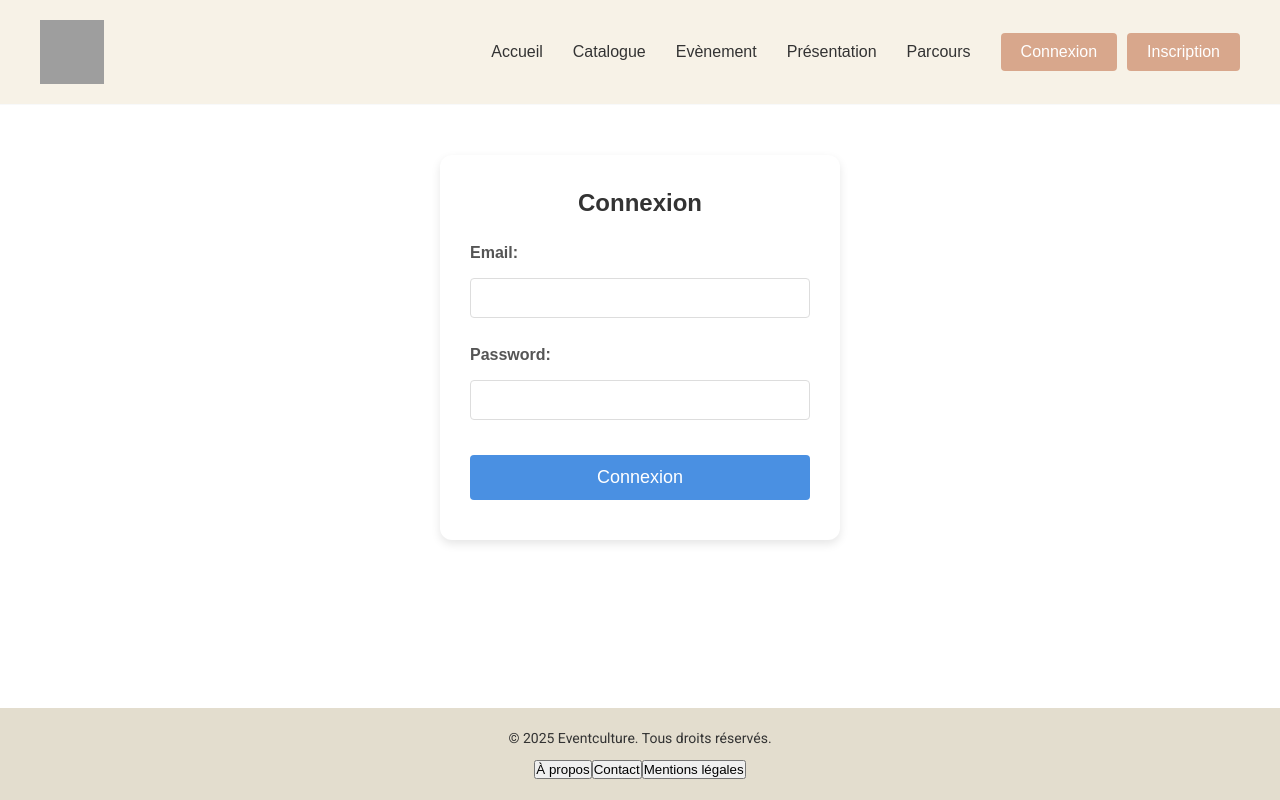
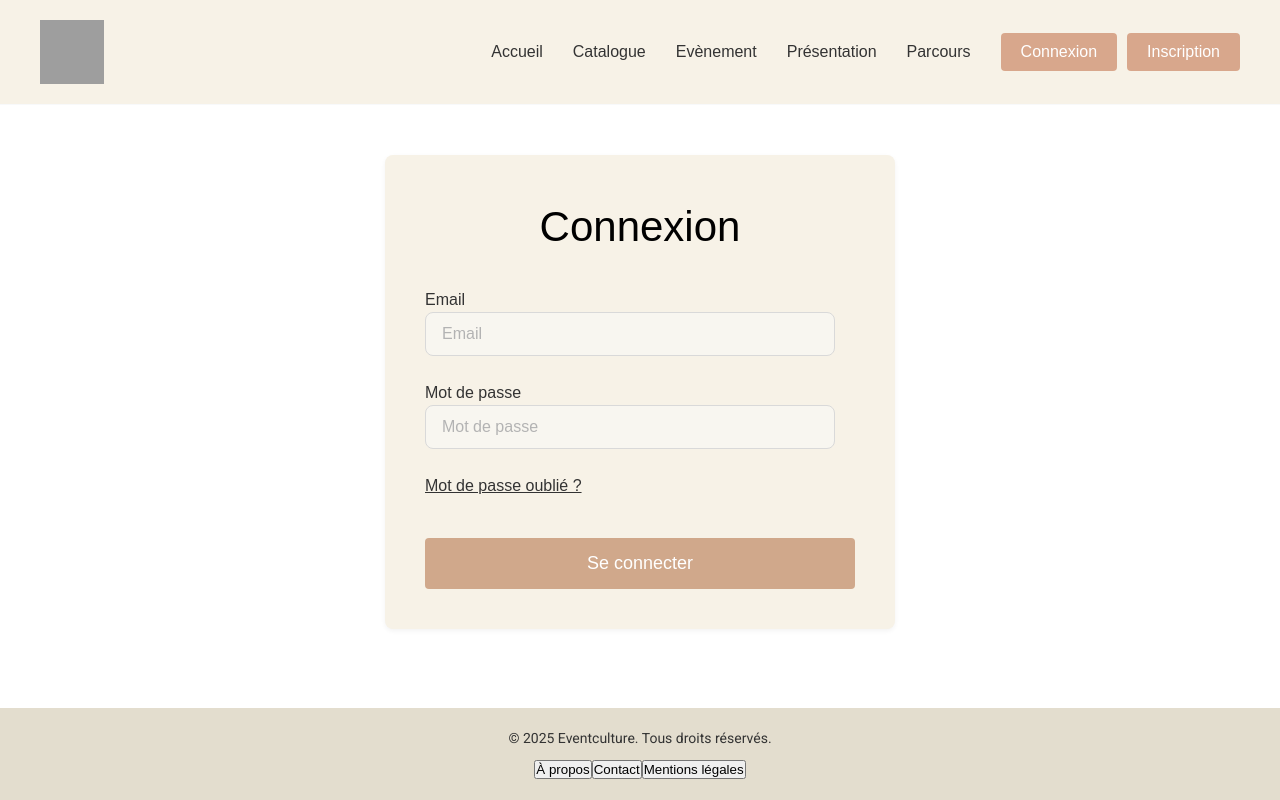
Before and after one commit to riwadR/EventCulture, a React (Create React App) app in the folder frontend/: page / in a window 1280 px wide. Both pictures are taken after a click on the button "Connexion". Built offline with nearby package versions, Linux system fonts and the light colour scheme; no server answers; grey boxes are pictures that could not be loaded.

Commit message:
Fix login / routes private / login css / token

```diff
--- a/frontend/src/config/routes.ts
+++ b/frontend/src/config/routes.ts
@@ -27,7 +27,5 @@ export const PUBLIC_ROUTES: RoutePath[] = [
 
 export const PRIVATE_ROUTES: RoutePath[] = [
   ROUTES.PROFILE,
-  ROUTES.EVENTS,
-  ROUTES.EVENT_DETAILS,
   ROUTES.CATALOGUES,
 ];
--- a/frontend/src/pages/User/login/Login.scss
+++ b/frontend/src/pages/User/login/Login.scss
@@ -1,65 +1,95 @@
 /* Styles pour le formulaire de connexion */
 .login-container {
     width: 100%;
-    max-width: 400px;
+    max-width: 510px;
     margin: 50px auto;
-    padding: 30px;
-    background: #fff;
-    border-radius: 12px;
-    box-shadow: 0 4px 10px rgba(0, 0, 0, 0.1);
-    text-align: center;
-    font-family: Arial, sans-serif;
-}
+    padding: 0;
+    font-family: sans-serif;
 
-h2 {
-    margin-bottom: 20px;
-    font-size: 24px;
-    color: #333;
-}
+    > h2 {
+        font-size: 24px;
+        color: #000;
+        font-weight: normal;
+        margin-bottom: 20px;
+    }
 
-.form-group {
-    margin-bottom: 15px;
-    text-align: left;
-}
+    input {
+        width: calc(100% - 20px);
+        padding: 12px 16px;
+        border: none;
+        border: 1px solid #D9D9D9;
+        border-radius: 8px;
+        font-size: 16px;
+        background-color: #F8F6F0;
+        outline: none;
 
-label {
-    display: block;
-    font-weight: 600;
-    margin-bottom: 5px;
-    color: #555;
-}
+        &::placeholder {
+            color: #B3B3B3;
+        }
+    }
 
-.login-container input {
-    width: 100%;
-    padding: 10px;
-    border: 1px solid #ccc;
-    border-radius: 6px;
-    font-size: 16px;
-    transition: border 0.3s ease;
-    margin: 5px 0;
-}
+    button {
+        width: 100%;
+        padding: 15px;
+        background: #d0a88b;
+        color: #fff;
+        border: none;
+        border-radius: 4px;
+        font-size: 18px;
+        cursor: pointer;
+        transition: background 0.3s ease;
+        margin-top: 20px;
 
-.login-container input:focus {
-    border-color: #007bff;
-    outline: none;
-    box-shadow: 0 0 5px rgba(0, 123, 255, 0.3);
-}
+        &:hover {
+            background: #c49a7c;
+        }
+    }
 
-.login-container button {
-    width: 100%;
-    padding: 12px;
-    background: #007bff;
-    color: #fff;
-    border: none;
-    border-radius: 6px;
-    font-size: 16px;
-    cursor: pointer;
-    transition: background 0.3s ease;
-    margin: 10px 0;
-}
+    form {
+        background-color: var(--color-primary);
+        border-radius: 8px;
+        padding: 40px;
+        box-shadow: 0 2px 5px rgba(0, 0, 0, 0.05);
 
-.login-container button:hover {
-    background: #0056b3;
+        h2 {
+            font-size: 42px;
+            text-align: center;
+            margin: 0 0 30px 0;
+            color: #000;
+            font-weight: normal;
+        }
+
+        .alert {
+            padding: 10px;
+            margin-bottom: 15px;
+            border-radius: 4px;
+
+            &.alert-info {
+                background-color: #d9edf7;
+                border: 1px solid #bce8f1;
+                color: #31708f;
+            }
+        }
+
+        .form-group {
+            margin-bottom: 25px;
+            text-align: left;
+
+            label {
+                font-size: 16px;
+                font-weight: 400;
+            }
+        }
+
+        a {
+            color: #333;
+            text-decoration: underline;
+            display: block;
+            text-align: left;
+            margin-top: 5px;
+            margin-bottom: 20px;
+        }
+    }
 }
 
 @media (max-width: 480px) {
@@ -67,15 +97,3 @@ label {
         width: 90%;
     }
 }
-
-.alert {
-    padding: 10px;
-    margin-bottom: 15px;
-    border-radius: 4px;
-}
-
-.alert-info {
-    background-color: #d9edf7;
-    border: 1px solid #bce8f1;
-    color: #31708f;
-}
--- a/frontend/src/pages/User/login/Login.tsx
+++ b/frontend/src/pages/User/login/Login.tsx
@@ -1,5 +1,5 @@
 import React, { useState } from "react";
-import { useNavigate, useLocation } from "react-router-dom";
+import { useNavigate, useLocation, Link } from "react-router-dom";
 import { useAuth } from "../../../contexts/AuthContext"; // Ajustez le chemin selon votre structure
 import "./Login.scss";
 
@@ -52,37 +52,42 @@ const Login: React.FC = () => {
 
     return (
         <div className="login-container">
+            <form onSubmit={handleSubmit}>
                 <h2>Connexion</h2>
 
-            {/* Afficher le message de redirection s'il existe */}
                 {message && (
                     <div className="alert alert-info">
                         {message}
                     </div>
                 )}
 
-            <form onSubmit={handleSubmit}>
                 <div className="form-group">
-                    <label htmlFor="email">Email:</label>
+                    <label htmlFor="email">Email</label>
                     <input
                         type="email"
                         id="email"
                         value={email}
                         onChange={(e) => setEmail(e.target.value)}
+                        placeholder="Email"
                         required
                     />
                 </div>
+
                 <div className="form-group">
-                    <label htmlFor="password">Password:</label>
+                    <label htmlFor="password">Mot de passe</label>
                     <input
                         type="password"
                         id="password"
                         value={password}
                         onChange={(e) => setPassword(e.target.value)}
+                        placeholder="Mot de passe"
                         required
                     />
                 </div>
-                <button type="submit">Connexion</button>
+
+                <Link to="/forgot-password">Mot de passe oublié ?</Link>
+
+                <button type="submit">Se connecter</button>
             </form>
         </div>
     );
--- a/frontend/src/pages/User/register/Register.scss
+++ b/frontend/src/pages/User/register/Register.scss
@@ -7,52 +7,71 @@
     border-radius: 8px;
     box-shadow: 0 4px 6px rgba(0, 0, 0, 0.1);
     box-sizing: border-box; /* Ajout important pour gérer le sizing */
-}
 
-.register-page h2 {
+    h2 {
         text-align: center;
         color: #333;
         margin-bottom: 30px;
         font-size: 24px;
     }
 
+    /* Message d'erreur */
+    .error-message {
+        background-color: #f8d7da;
+        color: #721c24;
+        padding: 10px 15px;
+        border-radius: 4px;
+        margin-bottom: 20px;
+        border: 1px solid #f5c6cb;
+    }
+
+    /* Formulaire */
     .form-group {
         margin-bottom: 20px;
-    width: 100%; /* S'assurer que le groupe prend toute la largeur */
+        width: 100%;
+
+        label {
+            font-size: 16px;
+            font-weight: 400;
         }
 
-.form-group label {
-    display: block;
-    margin-bottom: 8px;
-    color: #555;
-    font-weight: 600;
-}
-
-.form-group input,
-.form-group select,
-.form-group textarea {
-    width: 100%; /* Largeur à 100% */
+        input, select, textarea {
+            width: 100%;
             padding: 10px;
             border: 1px solid #ddd;
             border-radius: 4px;
             font-size: 16px;
             transition: border-color 0.3s ease;
-    box-sizing: border-box; /* Inclusion des padding et border dans la largeur */
-}
+            box-sizing: border-box;
 
-.form-group input:focus,
-.form-group select:focus,
-.form-group textarea:focus {
+            &:focus {
                 outline: none;
                 border-color: #4a90e2;
                 box-shadow: 0 0 5px rgba(74, 144, 226, 0.3);
             }
+        }
 
-.form-group textarea {
+        textarea {
             resize: vertical;
             min-height: 100px;
         }
+    }
 
+    /* Erreurs de validation */
+    .field-error-list {
+        color: #d9534f;
+        margin-top: 5px;
+        font-size: 14px;
+        padding-left: 20px;
+    }
+
+    .field-error {
+        color: #d9534f;
+        margin-top: 5px;
+        font-size: 14px;
+    }
+
+    /* Bouton de soumission */
     button[type="submit"] {
         width: 100%;
         padding: 12px;
@@ -63,38 +82,14 @@ button[type="submit"] {
         font-size: 18px;
         cursor: pointer;
         transition: background-color 0.3s ease;
-    box-sizing: border-box; /* Inclusion des padding et border dans la largeur */
-}
+        box-sizing: border-box;
 
-button[type="submit"]:hover {
+        &:hover {
             background-color: #357abd;
-}
-
-.error-message {
-    color: #d9534f;
-    margin-top: 10px;
-    font-size: 14px;
-}
-
-/* Responsive Design */
-@media (max-width: 600px) {
-    .register-page {
-        width: 95%; /* Légèrement réduit pour un meilleur espacement */
-        padding: 15px;
-    }
-
-    .form-group input,
-    .form-group select,
-    .form-group textarea {
-        font-size: 14px;
-    }
-
-    button[type="submit"] {
-        font-size: 16px;
         }
     }
 
-/* Modal Overlay - couvre toute la page avec un fond semi-transparent */
+    /* Modal de succès */
     .modal-overlay {
         position: fixed;
         top: 0;
@@ -106,9 +101,7 @@ button[type="submit"]:hover {
         justify-content: center;
         align-items: center;
         z-index: 1000;
-}
 
-/* Contenu du modal */
         .modal-content {
             background-color: white;
             border-radius: 8px;
@@ -116,43 +109,31 @@ button[type="submit"]:hover {
             max-width: 500px;
             box-shadow: 0 4px 8px rgba(0, 0, 0, 0.2);
             animation: modalFadeIn 0.3s ease-in-out;
-}
 
-/* Animation d'entrée pour le modal */
-@keyframes modalFadeIn {
-    from { opacity: 0; transform: translateY(-20px); }
-    to { opacity: 1; transform: translateY(0); }
-}
-
-/* En-tête du modal */
             .modal-header {
                 padding: 15px 20px;
                 border-bottom: 1px solid #eee;
                 background-color: #f8f9fa;
                 border-top-left-radius: 8px;
                 border-top-right-radius: 8px;
-}
 
-.modal-header h3 {
+                h3 {
                     margin: 0;
                     color: #28a745;
                     font-size: 1.25rem;
                 }
+            }
 
-/* Corps du modal */
             .modal-body {
                 padding: 20px;
                 line-height: 1.5;
             }
 
-/* Pied du modal */
             .modal-footer {
                 padding: 15px 20px;
                 border-top: 1px solid #eee;
                 text-align: right;
-}
 
-/* Bouton du modal */
                 .modal-button {
                     background-color: #28a745;
                     color: white;
@@ -162,18 +143,35 @@ button[type="submit"]:hover {
                     cursor: pointer;
                     font-size: 1rem;
                     transition: background-color 0.2s;
+
+                    &:hover {
+                        background-color: #218838;
+                    }
+                }
+            }
+        }
     }
 
-.modal-button:hover {
-    background-color: #218838;
+    @keyframes modalFadeIn {
+        from { opacity: 0; transform: translateY(-20px); }
+        to { opacity: 1; transform: translateY(0); }
+    }
 }
 
-/* Message d'erreur */
-.error-message {
-    background-color: #f8d7da;
-    color: #721c24;
-    padding: 10px 15px;
-    border-radius: 4px;
-    margin-bottom: 20px;
-    border: 1px solid #f5c6cb;
+/* Responsive Design */
+@media (max-width: 600px) {
+    .register-page {
+        width: 95%;
+        padding: 15px;
+
+        .form-group {
+            input, select, textarea {
+                font-size: 14px;
             }
+        }
+
+        button[type="submit"] {
+            font-size: 16px;
+        }
+    }
+}
```
Also changed, not shown: 1 other file (tests, documents, lock files or other folders). Lines whose indentation alone changed are shown as unchanged.
